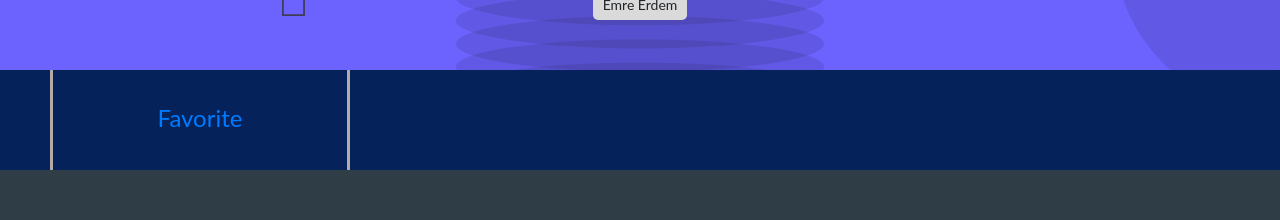
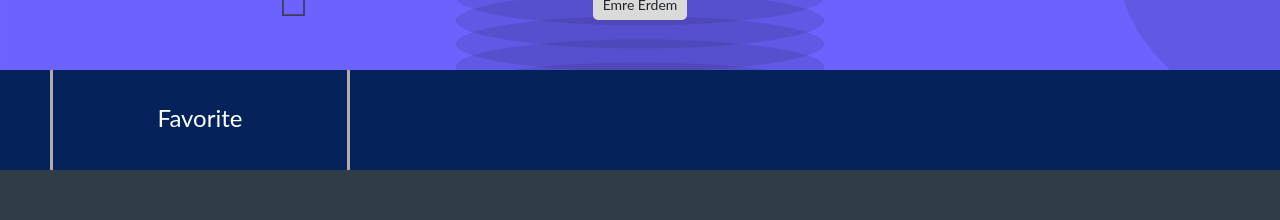
Before and after one commit to yamoonz/istanbul-capstone-ecommerce, a React (Create React App) app: page /profile in a window 1280 px wide. Shown: the part 230-450 px from the top of the page. Built offline with nearby package versions, Linux system fonts and the light colour scheme.

Commit message:
fixed the href

```diff
--- a/src/components/profile/UserFavoriteList.jsx
+++ b/src/components/profile/UserFavoriteList.jsx
@@ -12,9 +12,9 @@ const UserFavoriteList = () => {
     <>
       <div className="downSection">
         <div className="useOrderList">
-          <a href="#" onClick={handleClick} className="anchorFavorite">
+          <div onClick={handleClick} className="anchorFavorite">
             Favorite
-          </a>
+          </div>
         </div>
         <div className="userProfileItems">
           {MOCK_DATABASE.slice(0, 2).map((info, index) => (
```
